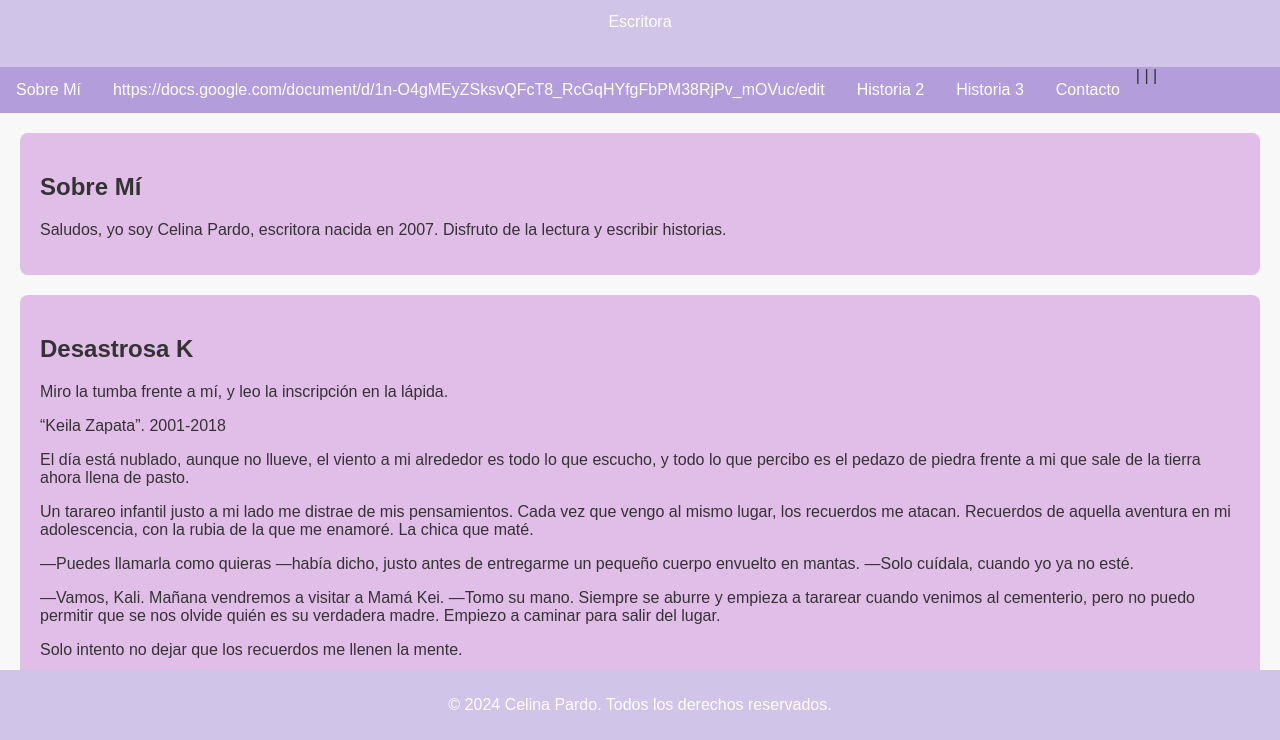
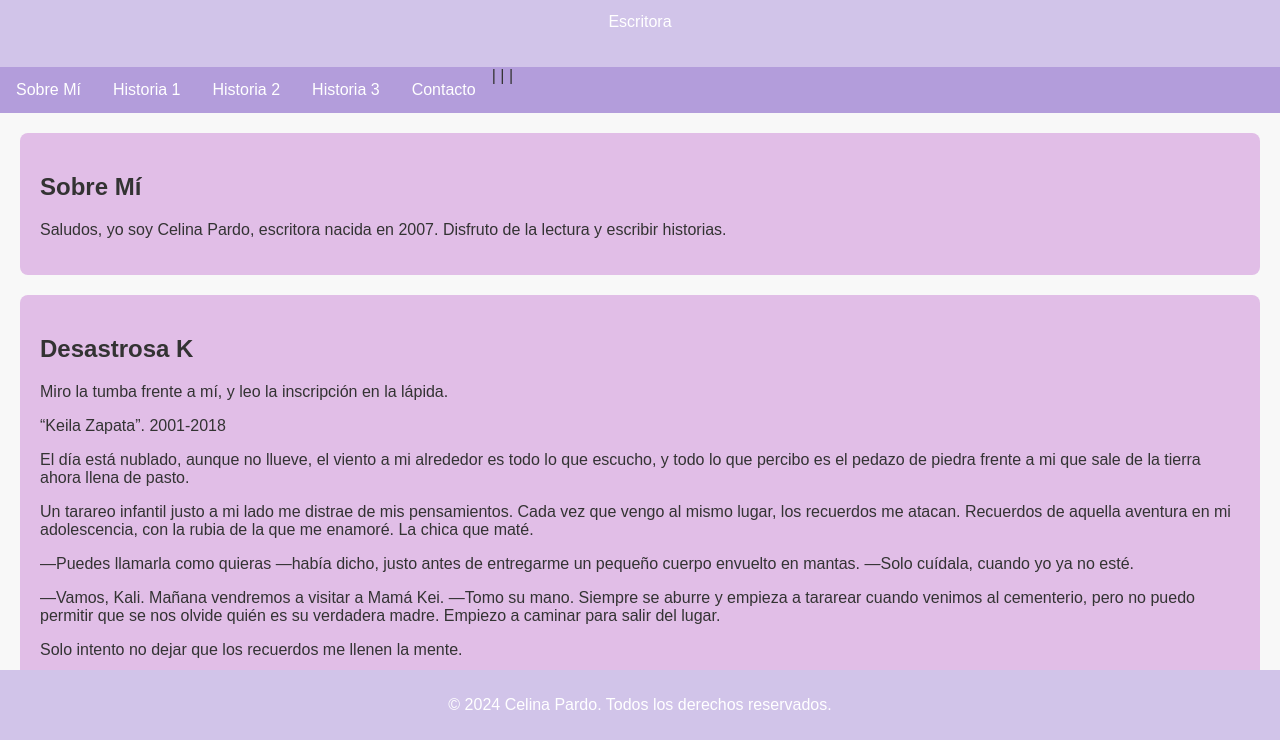
Before and after one commit to CelinaPardo/Celina, a plain HTML site: page index.html in a window 1280 px wide. Shown: the part 60-800 px from the top of the page. Drawn offline with Linux system fonts and the light colour scheme.

Commit message:
Update index.html

```diff
--- a/index.html
+++ b/index.html
@@ -63,7 +63,7 @@
     </header>
     <nav>
         <a href="#about">Sobre Mí</a>
-    <a href="historia1.html">https://docs.google.com/document/d/1n-O4gMEyZSksvQFcT8_RcGqHYfgFbPM38RjPv_mOVuc/edit</a> |
+    <a href="historia1.html">Historia 1</a> |
     <a href="historia2.html">Historia 2</a> |
     <a href="historia3.html">Historia 3</a> |
         <a href="#contact">Contacto</a>
```
